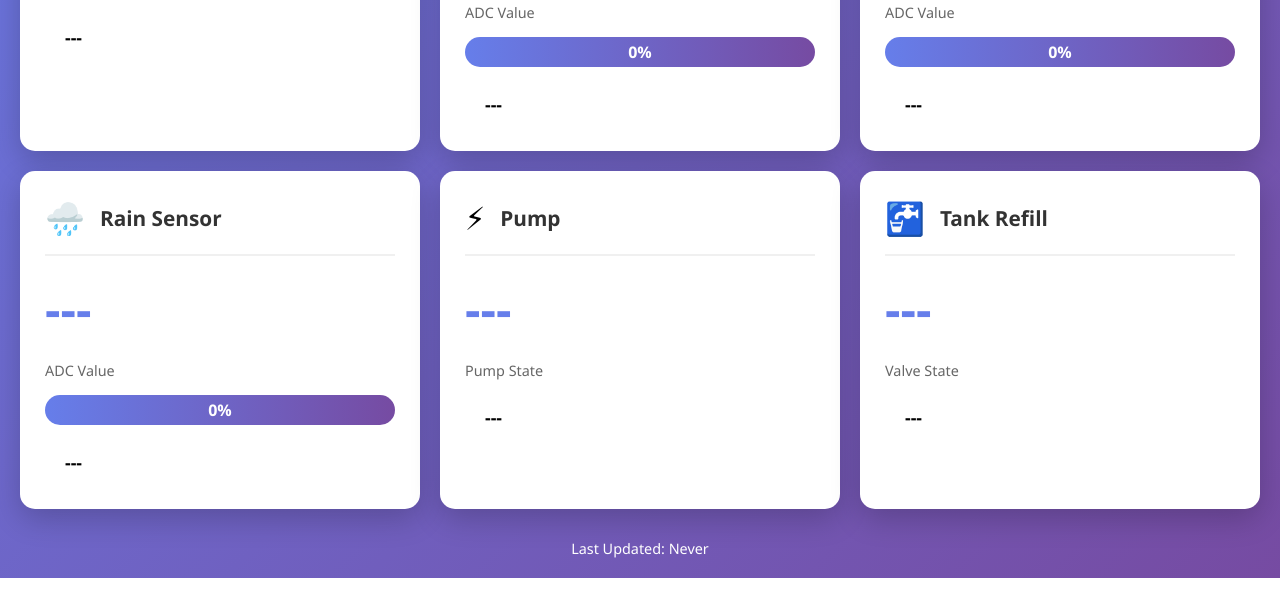
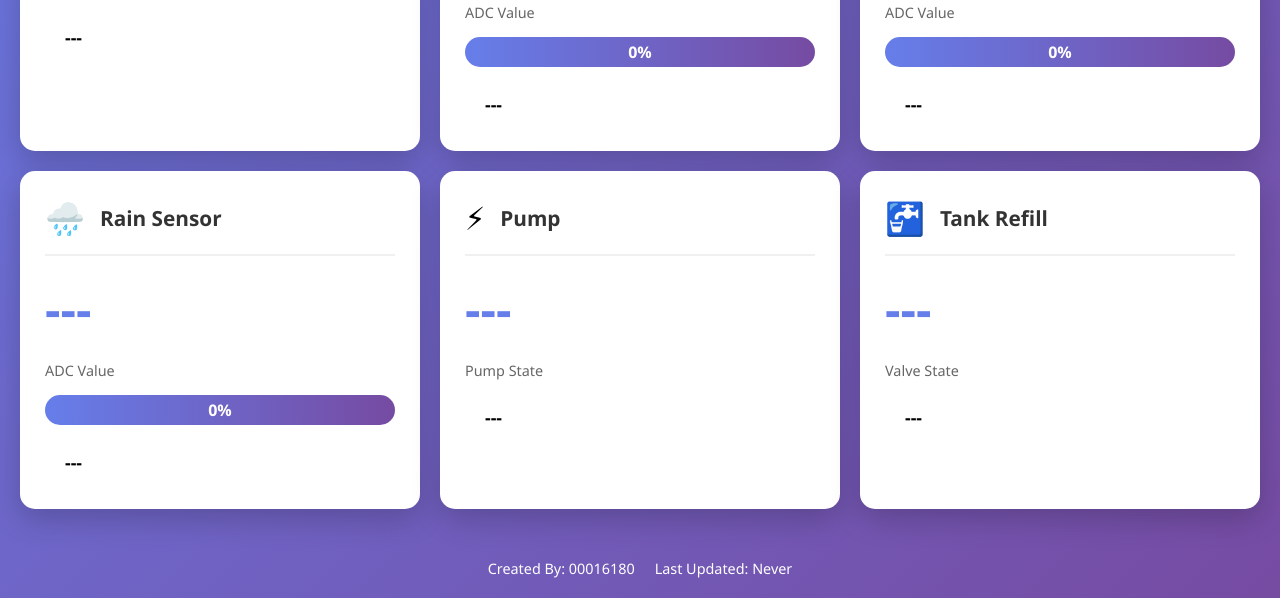
Before and after one commit to buriniyozovs/SmartIrrigationSystem.16180, a plain HTML site: page index.html in a window 1280 px wide. Shown: the part 594-1192 px from the top of the page. Drawn offline with Linux system fonts and the light colour scheme.

Commit message:
add creator information to the dashboard with last updated timestamp

```diff
--- a/index.html
+++ b/index.html
@@ -397,7 +397,27 @@
         </div>
       </div>
 
-      <div class="timestamp" id="lastUpdate">Last Updated: Never</div>
+      <div
+        style="
+          display: flex;
+          flex-direction: row;
+          align-items: center;
+
+          justify-content: center;
+        "
+      >
+        <div
+          style="
+            color: white;
+            margin-top: 20px;
+            font-size: 0.9em;
+            margin-right: 20px;
+          "
+        >
+          Created By: 00016180
+        </div>
+        <div class="timestamp" id="lastUpdate">Last Updated: Never</div>
+      </div>
     </div>
 
     <!-- Firebase SDK -->
```
